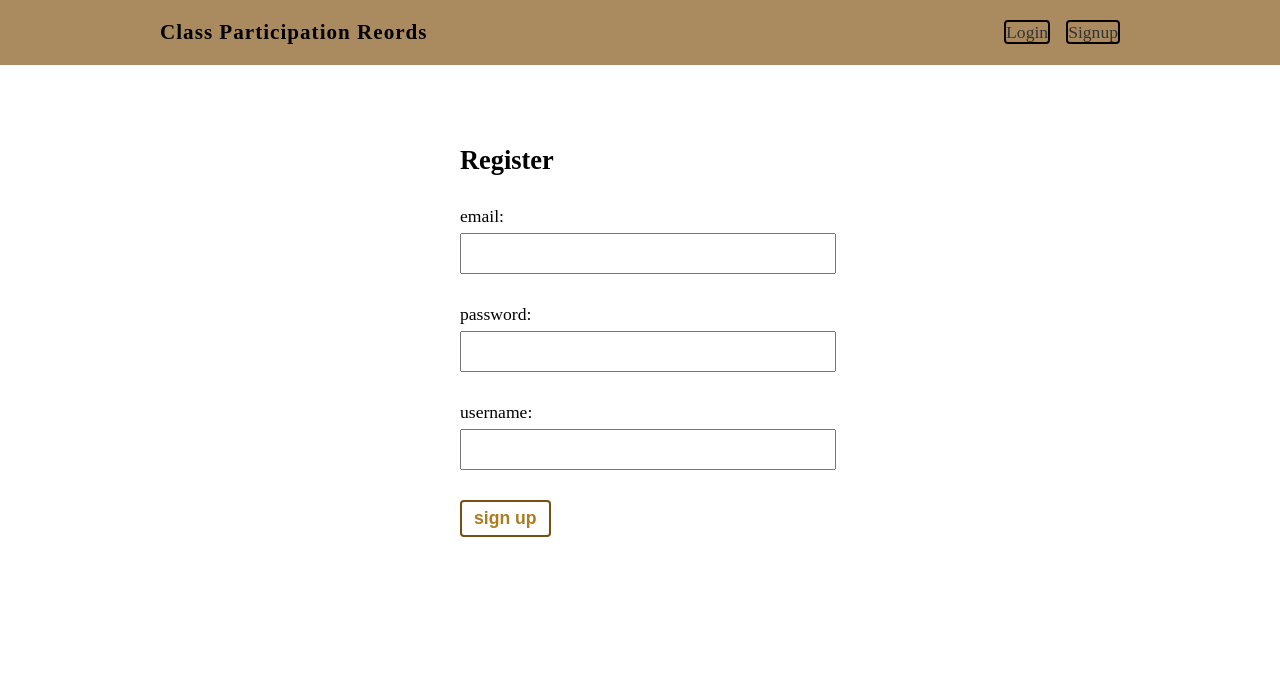
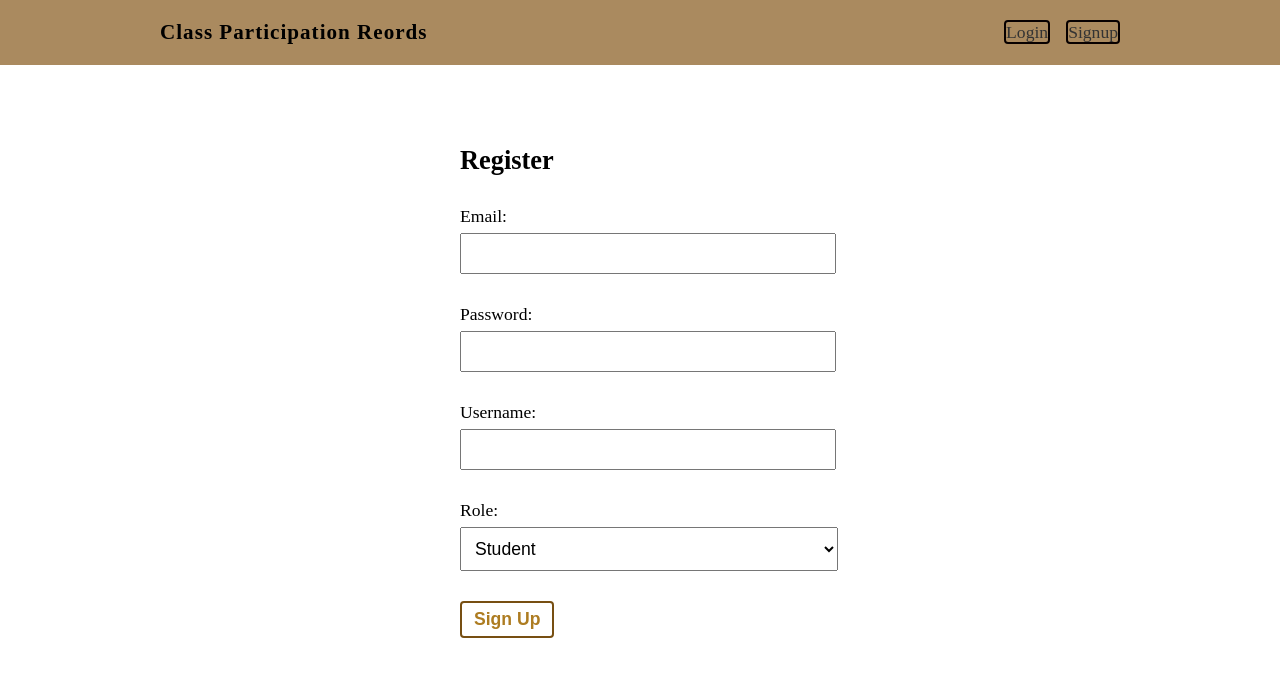
Before and after one commit to jieying12/classParticipation-system, a React (Create React App) app: page /signup in a window 1280 px wide. Shown: the top 676 px of the page. Built offline with nearby package versions, Linux system fonts and the light colour scheme; no server answers.

Commit message:
edited signup

```diff
--- a/src/pages/signup/Signup.js
+++ b/src/pages/signup/Signup.js
@@ -1,25 +1,45 @@
-import { useState } from 'react'
+import { useState, useEffect } from 'react'
 import { useSignup } from '../../hooks/useSignup'
+import { useFirestore } from '../../hooks/useFirestore'
 
 // styles
 import styles from './Signup.module.css'
 
 export default function Signup() {
   const [email, setEmail] = useState('')
+  const uId = email;
   const [password, setPassword] = useState('')
   const [displayName, setDisplayName] = useState('')
+  const [role, setRole] = useState(1)
   const { signup, isPending, error } = useSignup()
+  const { addDocument, response } = useFirestore('students')
 
   const handleSubmit = (e) => {
     e.preventDefault()
     signup(email, password, displayName)
+    addDocument({
+      uId,
+      email,
+      password,
+      displayName,
+      role
+    });
   }
 
+  useEffect(() => {
+    if (response.success) {
+      setEmail('')
+      setPassword('')
+      setDisplayName('')
+    }
+  }, [response.success])
+
   return (
+    <>
       <form onSubmit={handleSubmit} className={styles['signup-form']}>
         <h2>Register</h2>
         <label>
-        <span>email:</span>
+          <span>Email:</span>
           <input
             type="email"
             onChange={(e) => setEmail(e.target.value)}
@@ -27,7 +47,7 @@ export default function Signup() {
           />
         </label>
         <label>
-        <span>password:</span>
+          <span>Password:</span>
           <input
             type="password"
             onChange={(e) => setPassword(e.target.value)}
@@ -35,16 +55,27 @@ export default function Signup() {
           />
         </label>
         <label>
-        <span>username:</span>
+          <span>Username:</span>
           <input
             type="text"
             onChange={(e) => setDisplayName(e.target.value)}
             value={displayName}
           />
         </label>
-      { !isPending && <button className="btn">sign up</button> }
-      { isPending && <button className="btn" disabled>loading</button> }
-      { error && <p>{error}</p> }
+        <label>
+          <span>Role:</span>
+          <select
+            onChange={(e) => setRole(e.target.value)}
+            value={role}
+          >
+            <option value="1" label="Student"></option>
+            <option value="2" label="Professor"></option>
+          </select>
+        </label>
+        {!isPending && <button className="btn">Sign Up</button>}
+        {isPending && <button className="btn" disabled>Loading</button>}
+        {error && <p>{error}</p>}
       </form>
+    </>
   )
 }
--- a/src/pages/signup/Signup.module.css
+++ b/src/pages/signup/Signup.module.css
@@ -11,6 +11,14 @@
   display: block;
   margin-bottom: 6px;
 }
+.signup-form select {
+  display: block;
+  box-sizing: border-box;
+  padding: 10px;
+  margin-bottom: 6px;
+  font-size: 1em;
+  width: 105%;
+}
 .signup-form input {
   padding: 8px 6px;
   font-size: 1em;
```
Lines whose indentation alone changed are shown as unchanged.
